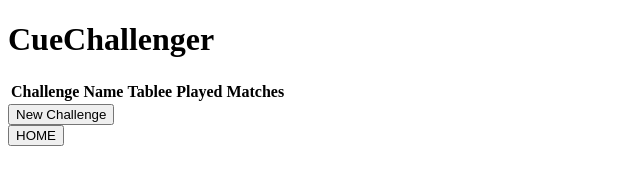
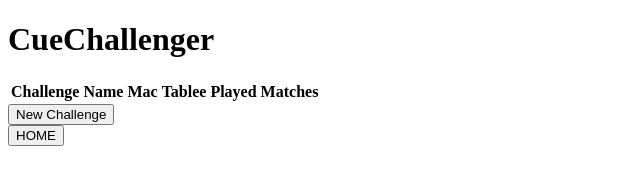
Before and after one commit to alimuqaddas/CueChallenger, an Electron app: page index.html in a window 800 px wide. Shown: the full height of the page, 0-640 px from the left. Drawn offline with nearby package versions, Linux system fonts and the light colour scheme; no server answers.

Commit message:
Mac Change

```diff
--- a/index.html
+++ b/index.html
@@ -16,7 +16,7 @@
     <table id="challengesTable">
       <thead>
         <tr>
-          <th>Challenge Name</th>
+          <th>Challenge Name Mac</th>
           <th>Tablee</th>
           <th>Played Matches</th>
         </tr>
```
